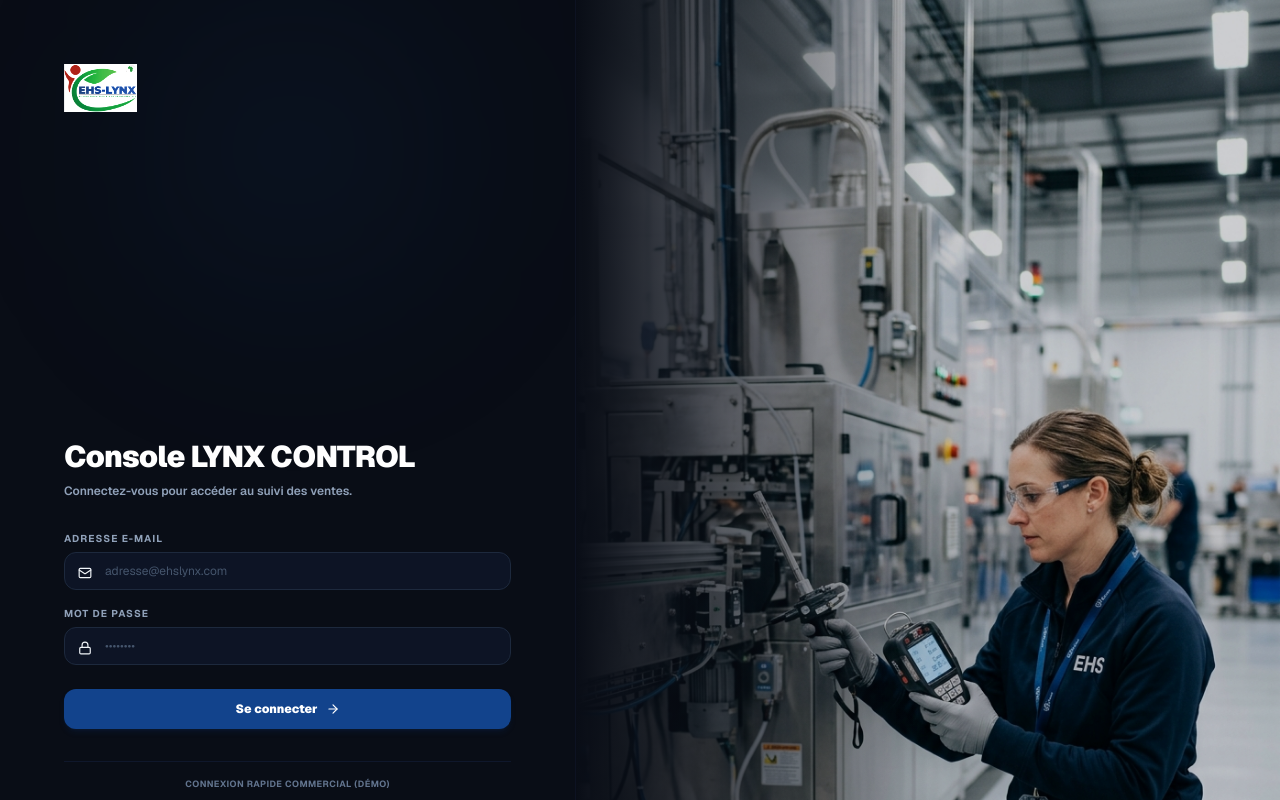
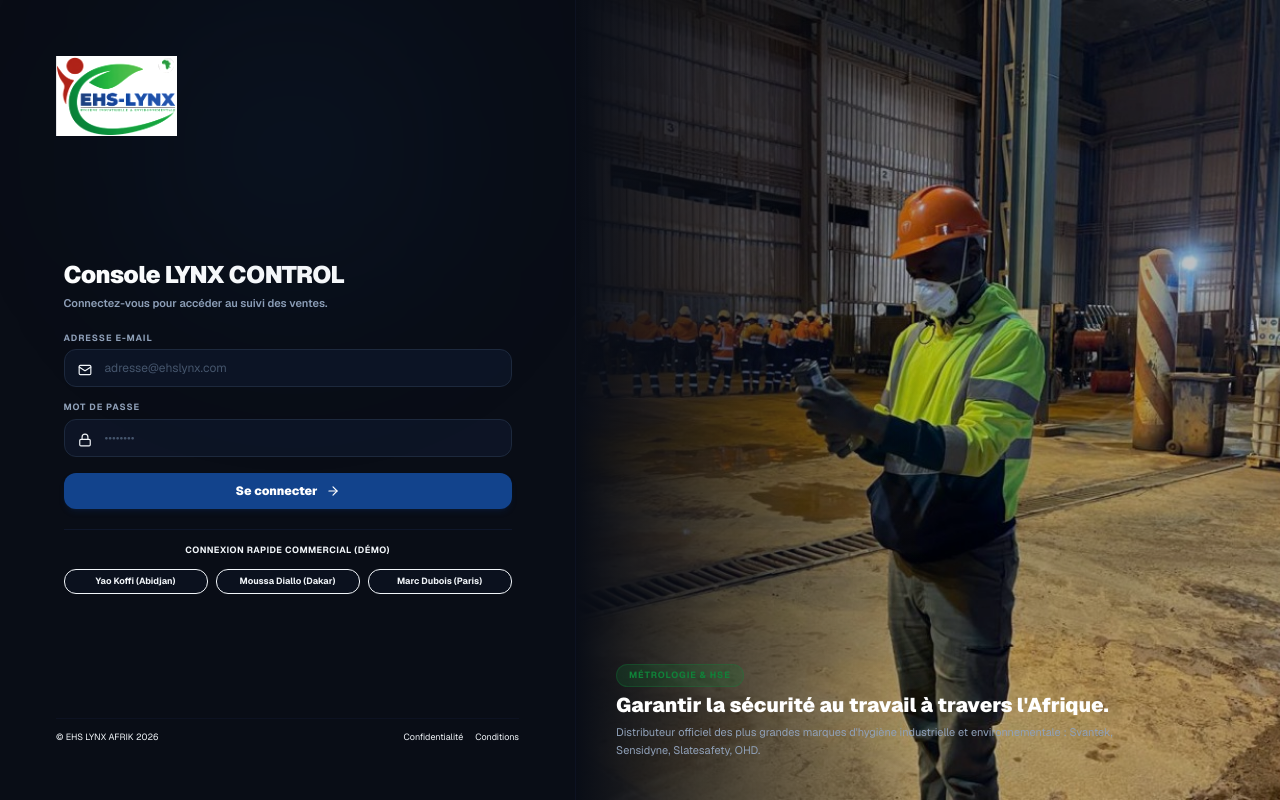
Before and after one commit to francisyaro/ehslynxstore, a Next.js app: page /admin in a window 1280 px wide. Shown: the top 800 px of the page. Built offline with nearby package versions, Linux system fonts and the light colour scheme.

Commit message:
style: adjust login screen layout height, enlarge logo, and replace background image

```diff
--- a/src/app/admin/layout.tsx
+++ b/src/app/admin/layout.tsx
@@ -136,36 +136,36 @@
   // Guard page: if not authenticated, render split-screen login page
   if (!isAuthenticated) {
     return (
-      <div className="min-h-screen flex bg-[#090d16] text-slate-100 font-sans">
+      <div className="h-screen overflow-hidden flex bg-[#090d16] text-slate-100 font-sans">
         {/* Left Side: Login Form (Dark background matching mockup style) */}
-        <div className="w-full lg:w-[45%] flex flex-col justify-between p-8 sm:p-12 xl:p-16 z-10 bg-[#090d16] border-r border-slate-900/60 relative overflow-hidden">
+        <div className="w-full lg:w-[45%] h-full flex flex-col justify-between p-8 sm:p-12 xl:p-14 z-10 bg-[#090d16] border-r border-slate-900/60 relative overflow-hidden shrink-0">
           <div className="absolute top-0 left-1/4 w-[300px] h-[300px] bg-brand-blue/10 rounded-full blur-[100px] pointer-events-none" />
 
-          {/* Header/Logo */}
+          {/* Header/Logo (Larger) */}
           <div className="flex items-center gap-2">
             <img
               src="/brands/ehslynxafrik-logo.png"
               alt="EHS-LYNX AFRIK Logo"
-              className="h-12 w-auto object-contain brightness-110"
+              className="h-20 w-auto object-contain brightness-110"
             />
           </div>
 
-          {/* Form container */}
-          <div className="max-w-md w-full mx-auto my-auto py-10 space-y-8">
-            <div className="space-y-2 text-center lg:text-left">
-              <h2 className="text-2xl sm:text-3xl font-black tracking-tight text-white">Console LYNX CONTROL</h2>
-              <p className="text-slate-400 text-xs font-semibold">Connectez-vous pour accéder au suivi des ventes.</p>
+          {/* Form container (Compact to fit h-screen without scrollbar) */}
+          <div className="max-w-md w-full mx-auto my-auto py-4 space-y-5">
+            <div className="space-y-1 text-center lg:text-left">
+              <h2 className="text-xl sm:text-2xl font-black tracking-tight text-white">Console LYNX CONTROL</h2>
+              <p className="text-slate-400 text-[11px] font-semibold">Connectez-vous pour accéder au suivi des ventes.</p>
             </div>
 
             {loginError && (
-              <div className="p-3.5 rounded-xl bg-brand-red/10 border border-brand-red/30 text-brand-red text-xs font-bold">
+              <div className="p-3 rounded-xl bg-brand-red/10 border border-brand-red/30 text-brand-red text-[11px] font-bold">
                 {loginError}
               </div>
             )}
 
-            <form onSubmit={handleLogin} className="space-y-4">
-              <div className="space-y-1.5">
-                <label className="text-[10px] font-bold text-slate-400 uppercase tracking-widest block">Adresse E-mail</label>
+            <form onSubmit={handleLogin} className="space-y-3.5">
+              <div className="space-y-1">
+                <label className="text-[9px] font-bold text-slate-400 uppercase tracking-widest block">Adresse E-mail</label>
                 <div className="relative">
                   <input
                     type="email"
@@ -178,8 +178,8 @@
                 </div>
               </div>
 
-              <div className="space-y-1.5">
-                <label className="text-[10px] font-bold text-slate-400 uppercase tracking-widest block">Mot de passe</label>
+              <div className="space-y-1">
+                <label className="text-[9px] font-bold text-slate-400 uppercase tracking-widest block">Mot de passe</label>
                 <div className="relative">
                   <input
                     type="password"
@@ -194,7 +194,7 @@
 
               <button
                 type="submit"
-                className="w-full flex items-center justify-center gap-2 py-3 rounded-xl bg-brand-blue hover:bg-blue-750 text-white text-xs font-black transition-all shadow-md mt-6 shadow-brand-blue/15"
+                className="w-full flex items-center justify-center gap-2 py-2.5 rounded-xl bg-brand-blue hover:bg-blue-750 text-white text-xs font-black transition-all shadow-md mt-4 shadow-brand-blue/15"
               >
                 <span>Se connecter</span>
                 <ArrowRight className="h-3.5 w-3.5" />
@@ -202,24 +202,24 @@
             </form>
 
             {/* Quick Demo Connections to test agent filters */}
-            <div className="space-y-4 pt-4 border-t border-slate-900">
-              <p className="text-[9px] text-center font-bold text-slate-500 uppercase tracking-wider">Connexion Rapide Commercial (Démo)</p>
+            <div className="space-y-3 pt-3.5 border-t border-slate-900">
+              <p className="text-[9px] text-center font-bold text-slate-550 uppercase tracking-wider">Connexion Rapide Commercial (Démo)</p>
               <div className="grid grid-cols-3 gap-2">
                 <button
                   onClick={() => handleQuickLogin('Yao Koffi')}
-                  className="px-2 py-2 rounded-xl bg-slate-900/40 border border-slate-850 hover:border-brand-blue text-[10px] text-slate-300 font-bold transition-all text-center leading-tight hover:text-white"
+                  className="px-1.5 py-1.5 rounded-xl bg-slate-900/40 border border-slate-850 hover:border-brand-blue text-[9px] text-slate-350 font-bold transition-all text-center leading-tight hover:text-white"
                 >
                   Yao Koffi (Abidjan)
                 </button>
                 <button
                   onClick={() => handleQuickLogin('Moussa Diallo')}
-                  className="px-2 py-2 rounded-xl bg-slate-900/40 border border-slate-850 hover:border-brand-blue text-[10px] text-slate-300 font-bold transition-all text-center leading-tight hover:text-white"
+                  className="px-1.5 py-1.5 rounded-xl bg-slate-900/40 border border-slate-850 hover:border-brand-blue text-[9px] text-slate-350 font-bold transition-all text-center leading-tight hover:text-white"
                 >
                   Moussa Diallo (Dakar)
                 </button>
                 <button
                   onClick={() => handleQuickLogin('Marc Dubois')}
-                  className="px-2 py-2 rounded-xl bg-slate-900/40 border border-slate-850 hover:border-brand-blue text-[10px] text-slate-300 font-bold transition-all text-center leading-tight hover:text-white"
+                  className="px-1.5 py-1.5 rounded-xl bg-slate-900/40 border border-slate-850 hover:border-brand-blue text-[9px] text-slate-355 font-bold transition-all text-center leading-tight hover:text-white"
                 >
                   Marc Dubois (Paris)
                 </button>
@@ -228,7 +228,7 @@
           </div>
 
           {/* Footer links */}
-          <div className="flex justify-between text-[10px] text-slate-550 border-t border-slate-900/60 pt-4">
+          <div className="flex justify-between text-[9px] text-slate-550 border-t border-slate-900/60 pt-3">
             <span className="cursor-default">© EHS LYNX AFRIK 2026</span>
             <div className="flex gap-3">
               <span className="hover:underline cursor-pointer">Confidentialité</span>
@@ -237,18 +237,18 @@
           </div>
         </div>
 
-        {/* Right Side: Generated Premium Hero Image (Split-screen) */}
+        {/* Right Side: Attached Hero Image (Split-screen) */}
         <div className="hidden lg:block lg:flex-1 relative overflow-hidden bg-slate-950">
           <img
             src="/brands/admin_login_hero.jpg"
             alt="EHS Metrology and Safety"
-            className="w-full h-full object-cover opacity-80"
+            className="w-full h-full object-cover opacity-75"
           />
           <div className="absolute inset-0 bg-gradient-to-r from-[#090d16] via-transparent to-transparent pointer-events-none" />
-          <div className="absolute bottom-12 left-12 max-w-lg space-y-2">
-            <span className="px-3 py-1 rounded-full bg-brand-green/20 border border-brand-green/30 text-brand-green text-[10px] uppercase font-bold tracking-widest inline-block">Métrologie & HSE</span>
-            <h3 className="text-2xl font-black text-white leading-tight">Garantir la sécurité au travail à travers l'Afrique.</h3>
-            <p className="text-slate-350 text-xs leading-relaxed">Distributeur officiel des plus grandes marques d'hygiène industrielle et environnementale : Svantek, Sensidyne, Slatesafety, OHD.</p>
+          <div className="absolute bottom-10 left-10 max-w-lg space-y-1.5 z-10">
+            <span className="px-3 py-1 rounded-full bg-brand-green/20 border border-brand-green/30 text-brand-green text-[9px] uppercase font-bold tracking-widest inline-block">Métrologie & HSE</span>
+            <h3 className="text-xl font-black text-white leading-tight">Garantir la sécurité au travail à travers l'Afrique.</h3>
+            <p className="text-slate-400 text-[11px] leading-relaxed">Distributeur officiel des plus grandes marques d'hygiène industrielle et environnementale : Svantek, Sensidyne, Slatesafety, OHD.</p>
           </div>
         </div>
       </div>
```
Also changed, not shown: public/brands/admin_login_hero.jpg.
